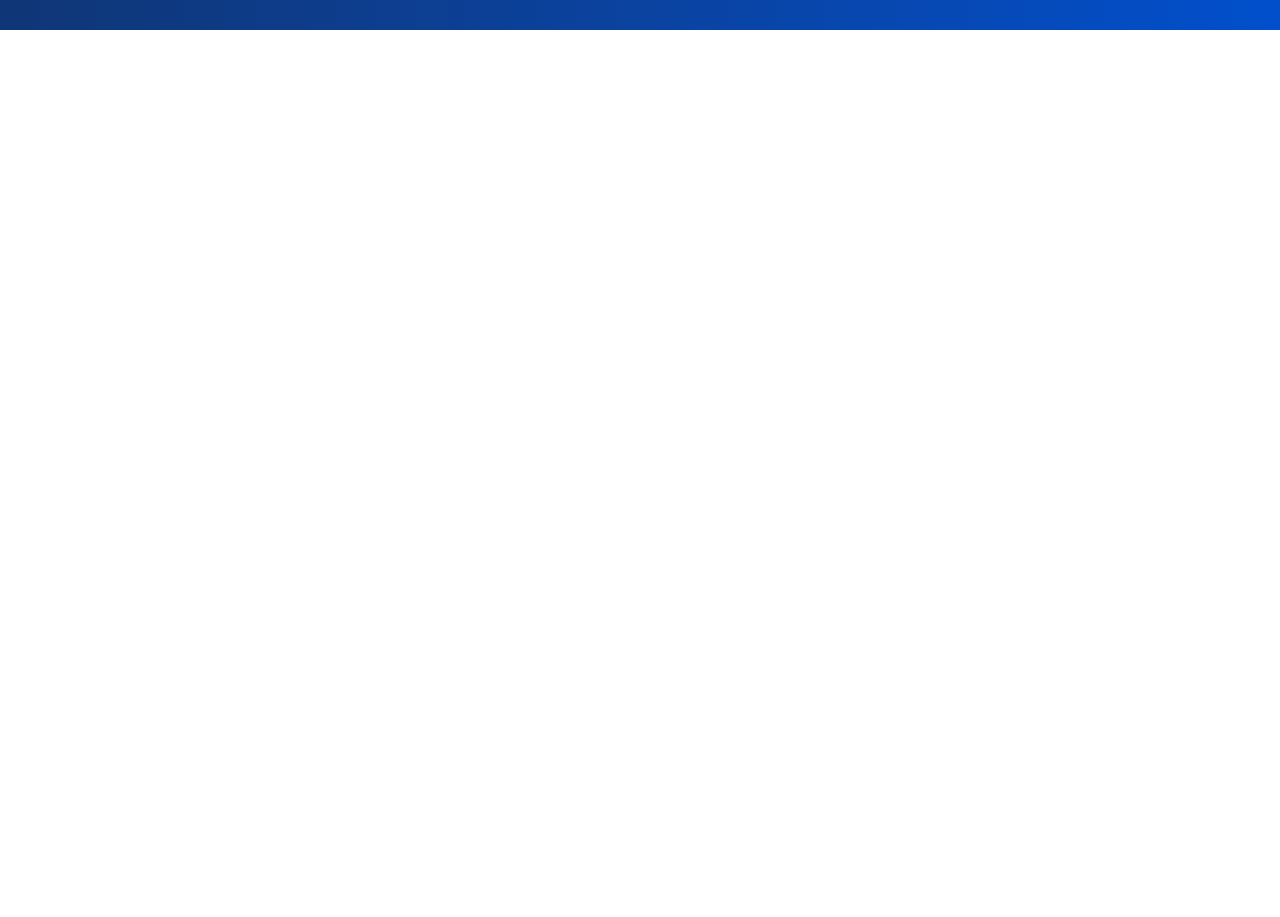
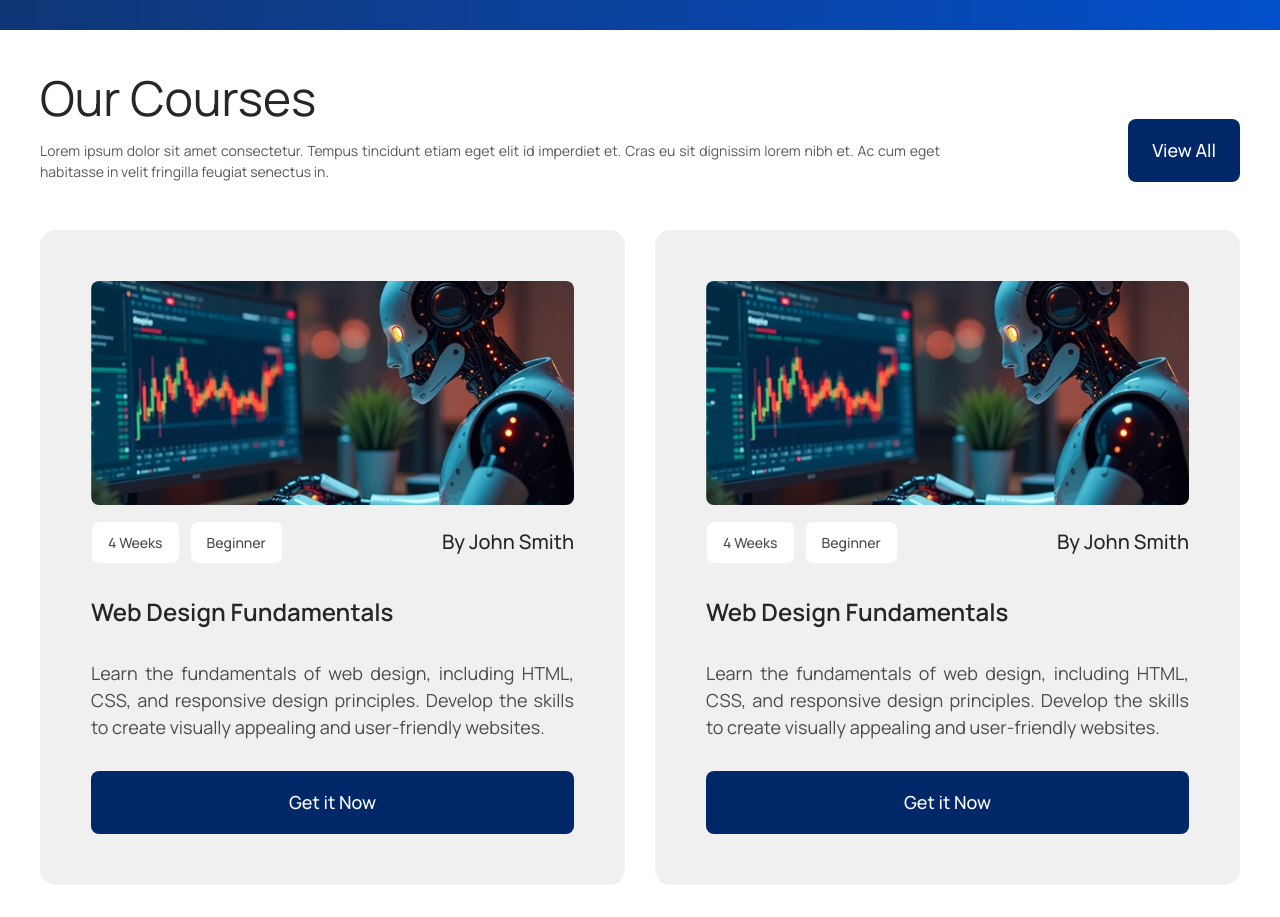
Before and after one commit to masud040/salesRank, a Next.js app: page / in a window 1280 px wide. Shown: the part 1859-2776 px from the top of the page. Before the commit the page ends 1889 px from the top, so only its background shows below. Built offline with nearby package versions, Linux system fonts and the light colour scheme.

Commit message:
done course card

```diff
--- a/app/components/home/banner/Banner.js
+++ b/app/components/home/banner/Banner.js
@@ -20,7 +20,7 @@ export default function Banner() {
             objectFit="contain"
             alt="Bot2"
           />
-          <p className="font-medium text-[16px] md:text-[20px]">
+          <p className="font-medium text-[16px] md:text-[20px] ">
             Get real-time coaching, script suggestions, and deal-closing
             strategies powered by advanced AI technology.
           </p>
--- /dev/null
+++ b/app/components/home/courses/CourseCard.js
@@ -0,0 +1,45 @@
+import CourseThumnail from "@/public/assets/images/course_thumbnail.png";
+import Image from "next/image";
+
+export default function CourseCard() {
+  return (
+    <div className="size-full rounded-[15px] bg-secondary-100 p-[25px] lg:p-[50px] border border-[#F1F1F3] group font-manrope">
+      {/* course thumbnail */}
+      <div className="relative mb-4 h-56 w-full overflow-hidden rounded-[8px]">
+        <Image
+          src={CourseThumnail}
+          alt="Course one"
+          fill
+          objectFit="cover" // Ensure the image covers the container
+          className="transition-all duration-500 ease-in-out group-hover:scale-110"
+        />
+        <div className="absolute inset-0 rounded-[8px] bg-black opacity-0 transition-opacity duration-500 group-hover:opacity-50"></div>
+      </div>
+      {/* course content */}
+      <div className="space-y-[30px]">
+        <div className="flex-between items-center">
+          <div className="flex-start gap-2.5">
+            <div className="py-1.5 md:py-2.5 px-3 md:px-4 h5-medium md:h3-medium bg-white rounded-[8px] border border-[#F1F1F3] text-[#4C4C4D]">
+              4 Weeks
+            </div>
+            <div className="py-1.5 md:py-2.5 px-3 md:px-4 h5-medium md:h3-medium bg-white rounded-[8px] border border-[#F1F1F3] text-[#4C4C4D]">
+              Beginner
+            </div>
+          </div>
+          <p className="text-[16px] md:text-[20px] font-medium text-[#262626]">
+            By John Smith
+          </p>
+        </div>
+        <h2 className="font-semibold text-[22px] md:text-[24px] text-[#262626]">
+          Web Design Fundamentals
+        </h2>
+        <p className="text-[16px] md:text-[18px] text-justify text-[#4C4C4D]">
+          Learn the fundamentals of web design, including HTML, CSS, and
+          responsive design principles. Develop the skills to create visually
+          appealing and user-friendly websites.
+        </p>
+        <button className="basic-btn w-full">Get it Now</button>
+      </div>
+    </div>
+  );
+}
--- /dev/null
+++ b/app/components/home/courses/Courses.js
@@ -0,0 +1,27 @@
+import CourseCard from "./CourseCard";
+
+export default function Courses() {
+  return (
+    <div className="container py-8 space-y-12">
+      {/* header */}
+      <div className="flex-between items-end">
+        <div className="w-3/4 font-manrope space-y-[6px]">
+          <h1 className="text-[36px] lg:text-[48px] text-secondary-700">
+            Our Courses
+          </h1>
+          <p className="h5-normal text-[#59595A] text-justify">
+            Lorem ipsum dolor sit amet consectetur. Tempus tincidunt etiam eget
+            elit id imperdiet et. Cras eu sit dignissim lorem nibh et. Ac cum
+            eget habitasse in velit fringilla feugiat senectus in.
+          </p>
+        </div>
+        <button className="basic-btn">View All</button>
+      </div>
+      {/* courses */}
+      <div className="grid grid-cols-1 md:grid-cols-2 gap-[30px]">
+        <CourseCard />
+        <CourseCard />
+      </div>
+    </div>
+  );
+}
--- a/app/globals.css
+++ b/app/globals.css
@@ -7,11 +7,13 @@
   --color-primary-500: #002868;
   --color-primary-600: #0f3676;
   --color-tertiary-500: #fce38a;
+  --color-secondary-100: #f0f0f0;
   --color-secondary-200: #efefef;
   --color-secondary-300: #909090;
   --color-secondary-400: #05131db2;
   --color-secondary-500: #6d6d6d;
   --color-secondary-600: #323232;
+  --color-secondary-700: #262626;
   --color-white: #ffffff;
 
   /* font */
@@ -77,6 +79,7 @@
   .h3-semibold {
     @apply text-[18px] font-semibold;
   }
+
   .h3-normal {
     @apply text-[18px];
   }
@@ -86,7 +89,13 @@
   .h5-normal {
     @apply text-[14px];
   }
+  .h5-medium {
+    @apply text-[14px] font-medium;
+  }
   .h5-semibold {
     @apply text-[14px] font-semibold;
   }
+  .basic-btn {
+    @apply bg-primary-500 font-manrope text-[16px] md:text-[18px] font-medium text-white rounded-[8px] px-6 py-[14px] md:py-[18px];
+  }
 }
--- a/app/page.js
+++ b/app/page.js
@@ -1,5 +1,6 @@
 import Banner from "./components/home/banner/Banner";
 import Coaching from "./components/home/coaching/Coaching";
+import Courses from "./components/home/courses/Courses";
 
 export default function Home() {
   return (
@@ -8,6 +9,7 @@ export default function Home() {
       <div className="bg-gradient-to-r from-primary-600 to-primary-400">
         <Coaching />
       </div>
+      <Courses />
     </>
   );
 }
```
Also changed, not shown: public/assets/images/course_thumbnail.png (added).
